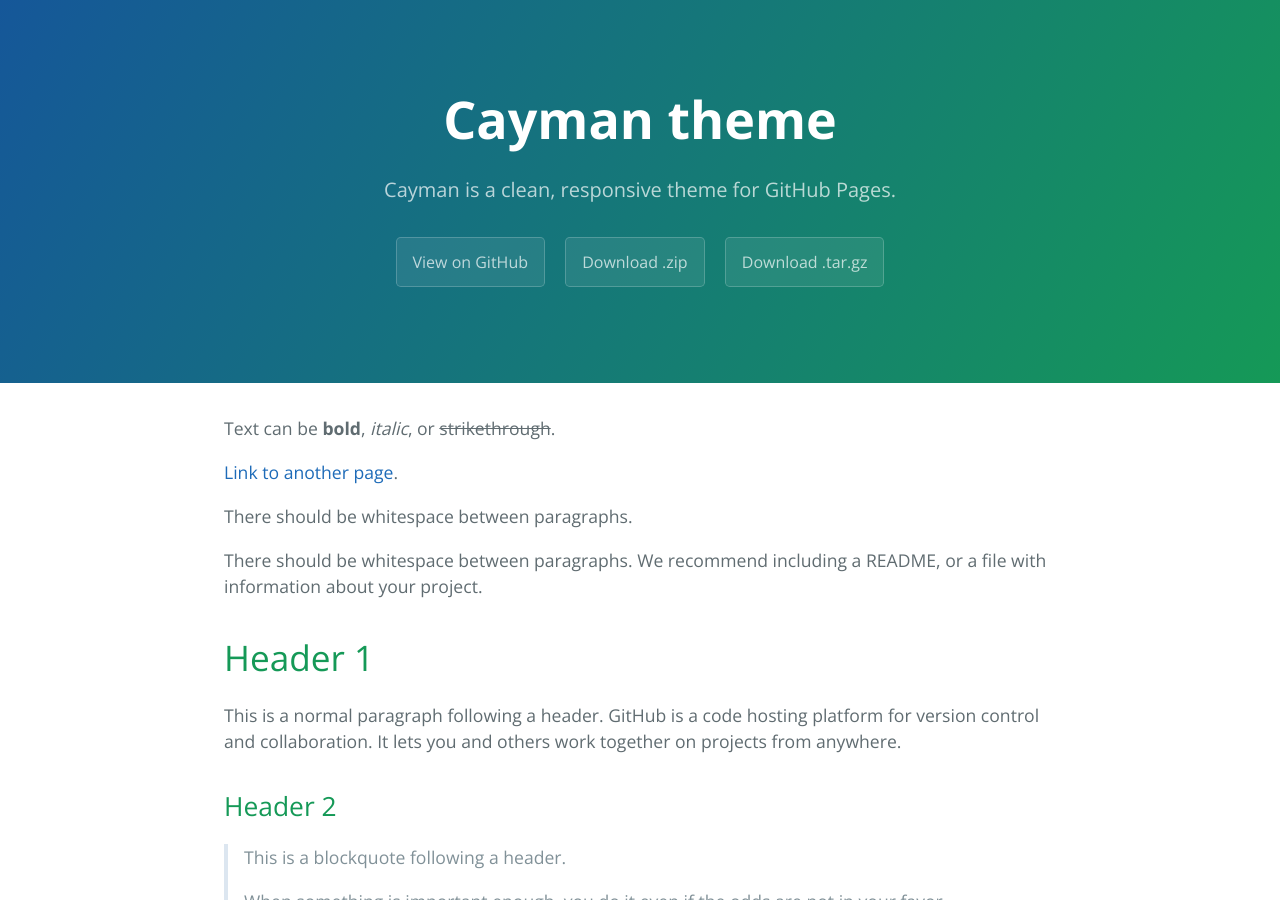
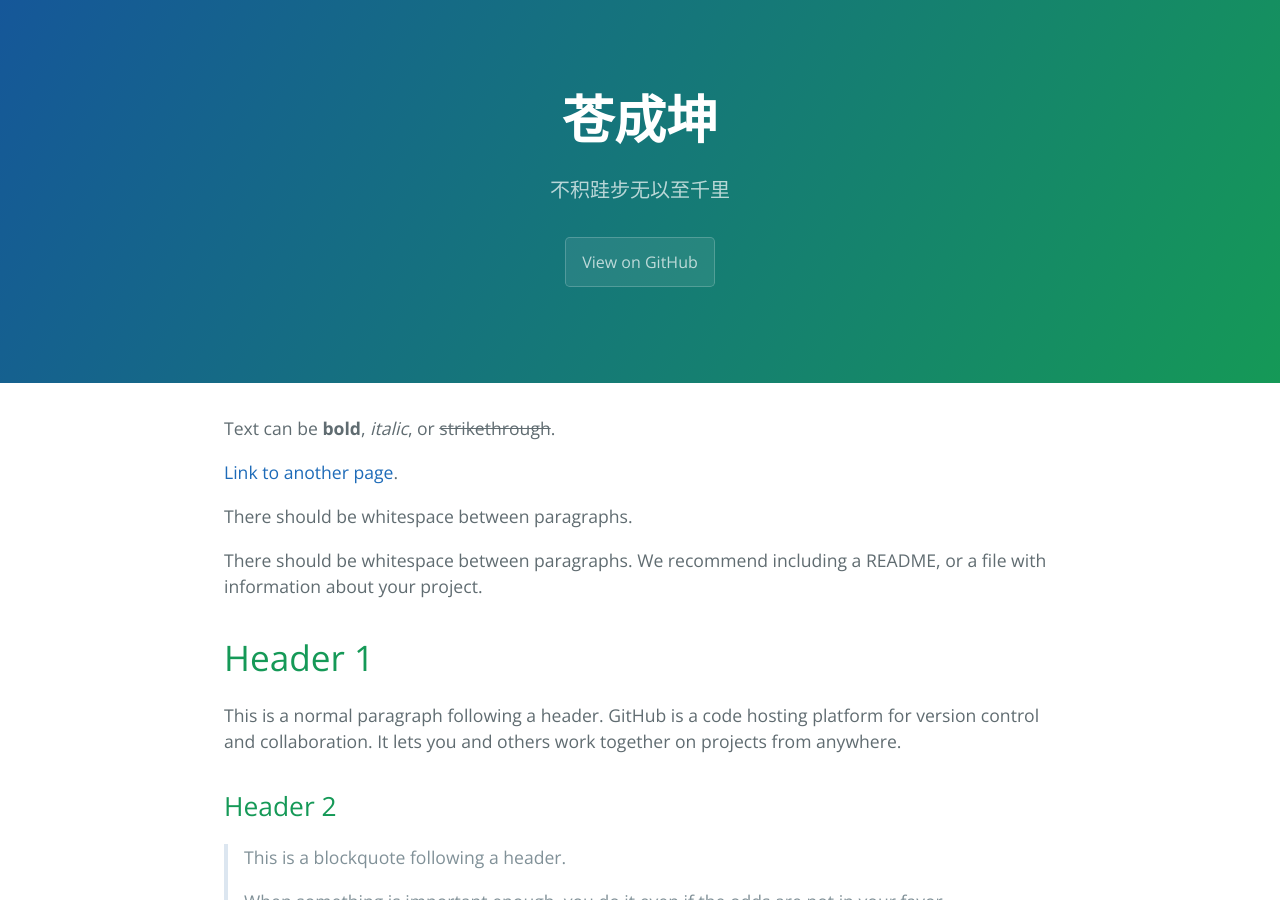
Before and after one commit to cangck/machineLearing.github.io, a Jekyll site: the page built from index.md, in a window 1280 px wide and 900 px high. Built offline with Jekyll 4.4.1, drawn with Linux system fonts in a browser that asks for light colours.

Commit message:
修改主题标签

```diff
--- a/_config.yml
+++ b/_config.yml
@@ -1,5 +1,5 @@
-title: Cayman theme
-description: Cayman is a clean, responsive theme for GitHub Pages.
+title: 苍成坤
+description: 不积跬步无以至千里
 show_downloads: true
 google_analytics:
 theme: jekyll-theme-cayman
--- a/_layouts/default.html
+++ b/_layouts/default.html
@@ -17,8 +17,8 @@
         <a href="{{ site.github.repository_url }}" class="btn">View on GitHub</a>
       {% endif %}
       {% if site.show_downloads %}
-        <a href="{{ site.github.zip_url }}" class="btn">Download .zip</a>
-        <a href="{{ site.github.tar_url }}" class="btn">Download .tar.gz</a>
+      <!--   <a href="{{ site.github.zip_url }}" class="btn">Download .zip</a>
+        <a href="{{ site.github.tar_url }}" class="btn">Download .tar.gz></a -->
       {% endif %}
     </section>
 
```
Also changed, not shown: 2 other files.
